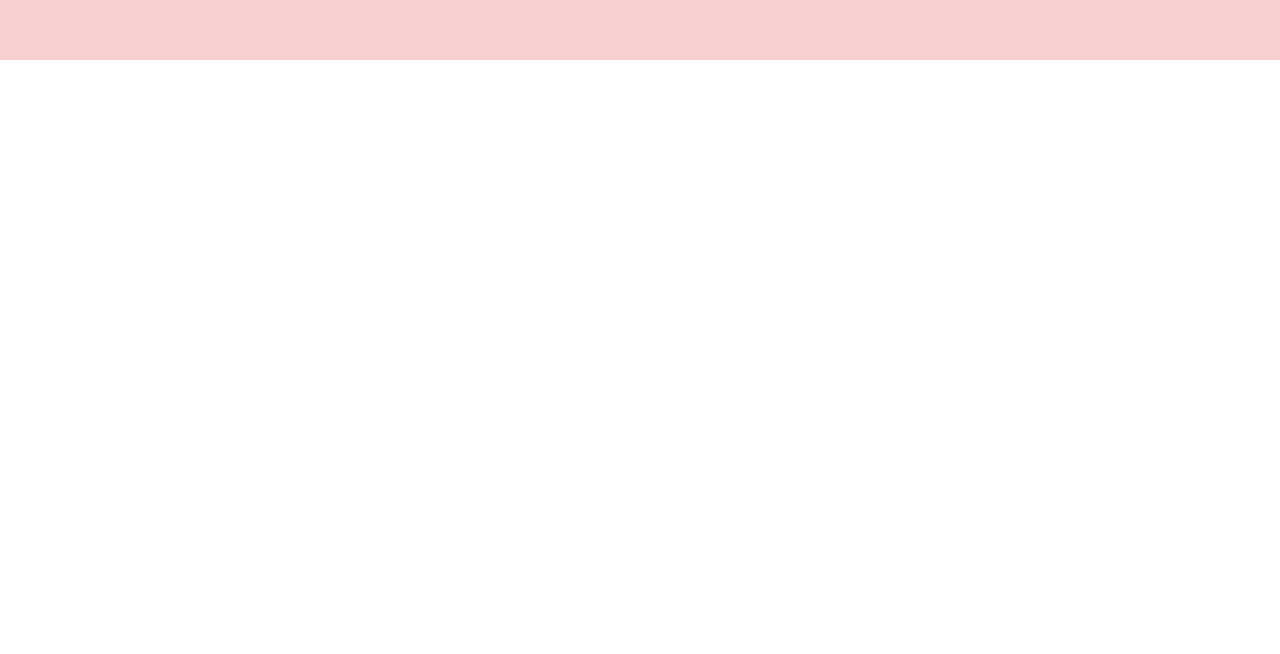
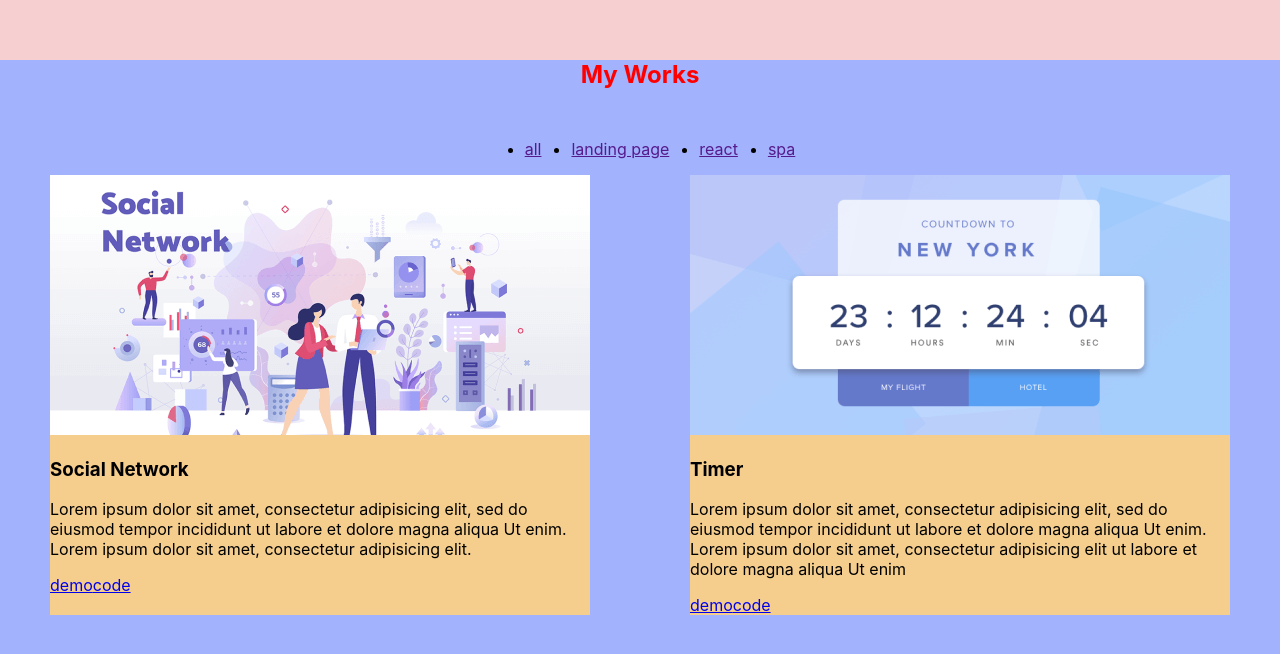
Before and after one commit to T-DubX/Portfolio, a React app: page / in a window 1280 px wide. Shown: the part 1594-2248 px from the top of the page. Before the commit the page ends 1654 px from the top, so only its background shows below. Built offline with nearby package versions, Linux system fonts and the light colour scheme.

Commit message:
add works

```diff
--- a/src/App.tsx
+++ b/src/App.tsx
@@ -3,6 +3,7 @@
 import {Header} from "./layout/header/Header";
 import {Main} from "./layout/section/main/Main";
 import {Skills} from "./layout/section/skills/Skills";
+import {Works} from "./layout/section/works/Works";
 
 
 function App() {
@@ -11,6 +12,7 @@
             <Header/>
             <Main/>
             <Skills/>
+            <Works/>
         </div>
     );
 }
--- a/src/components/menu/Menu.tsx
+++ b/src/components/menu/Menu.tsx
@@ -1,25 +1,19 @@
 import React from 'react';
 import styled from "styled-components";
 
-export const Menu = () => {
+
+export const Menu = (props: { menuItems: Array<string> }) => {
     return (
         <StyledMenu>
             <ul>
-                <li>
-                    <a href="">Home</a>
-                </li>
-                <li>
-                    <a href="">Skills</a>
-                </li>
-                <li>
-                    <a href="">Works</a>
-                </li>
-                <li>
-                    <a href="">Testimony</a>
-                </li>
-                <li>
-                    <a href="">Contact</a>
-                </li>
+                {
+                    props.menuItems.map((item, index) => {
+                        return <li key={index}>
+                            <a href="">{item}</a>
+                        </li>
+                    })
+                }
+
             </ul>
         </StyledMenu>
     );
@@ -29,6 +23,7 @@
   ul {
     display: flex;
     gap: 30px;
+    justify-content: center;
   }
 
 `
--- a/src/layout/header/Header.tsx
+++ b/src/layout/header/Header.tsx
@@ -3,11 +3,14 @@
 import {Logo} from "../../components/logo/Logo";
 import {Menu} from "../../components/menu/Menu";
 
+const items = ['Home', 'Skills', 'Works', 'Testimony', 'Contact']
+
+
 export const Header = () => {
     return (
         <StyledHeader>
             <Logo/>
-            <Menu/>
+            <Menu menuItems={items}/>
         </StyledHeader>
     );
 };
--- /dev/null
+++ b/src/layout/section/works/Works.tsx
@@ -0,0 +1,32 @@
+import React from 'react';
+import styled from "styled-components";
+import {SectionTitle} from "../../../components/SectionTitle";
+import {Menu} from "../../../components/menu/Menu";
+import {FlexWrapper} from "../../../components/FlexWrapper";
+import {Work} from './work/Work';
+import socialImg from '../../../assets/images/project-1.webp'
+import  timerImg from '../../../assets/images/project-2.webp'
+
+const worksItems = ['all', 'landing page', 'react', 'spa']
+
+
+export const Works = () => {
+    return (
+        <StyledWorks>
+            <SectionTitle>My Works</SectionTitle>
+            <Menu menuItems={worksItems}/>
+            <FlexWrapper justify={'space-around'}>
+                <Work title={'Social Network'}
+                      text={'Lorem ipsum dolor sit amet, consectetur adipisicing elit, sed do eiusmod tempor incididunt ut labore et dolore magna aliqua Ut enim. Lorem ipsum dolor sit amet, consectetur adipisicing elit.'} src={socialImg}/>
+                <Work title={'Timer'}
+                      text={'Lorem ipsum dolor sit amet, consectetur adipisicing elit, sed do eiusmod tempor incididunt ut labore et dolore magna aliqua Ut enim. Lorem ipsum dolor sit amet, consectetur adipisicing elit  ut labore et dolore magna aliqua Ut enim'} src={timerImg}/>
+
+            </FlexWrapper>
+        </StyledWorks>
+    );
+};
+
+const StyledWorks = styled.section`
+  min-height: 100vh;
+  background-color: #a2b2fd;
+`
--- /dev/null
+++ b/src/layout/section/works/work/Work.tsx
@@ -0,0 +1,44 @@
+import React from 'react';
+import styled from "styled-components";
+
+type WorkPropsType = {
+    title: string
+    text: string
+    src: string
+}
+
+export const Work = (props: WorkPropsType) => {
+    return (
+        <StyledWork>
+            <Image src={props.src} alt={''}/>
+            <Title>{props.title}</Title>
+            <Text>{props.text}</Text>
+            <Link href={'#'}>demo</Link>
+            <Link href={'#'}>code</Link>
+        </StyledWork>
+    );
+};
+
+const StyledWork = styled.div`
+  background-color: #f5ce8e;
+  max-width: 540px;
+  width: 100%;
+`
+
+const Image = styled.img`
+    width: 100%;
+    height: 260px;
+  object-fit: cover;
+`
+
+const Link = styled.a`
+
+`
+
+const Title = styled.h3`
+
+`
+
+const Text = styled.p`
+
+`
```
